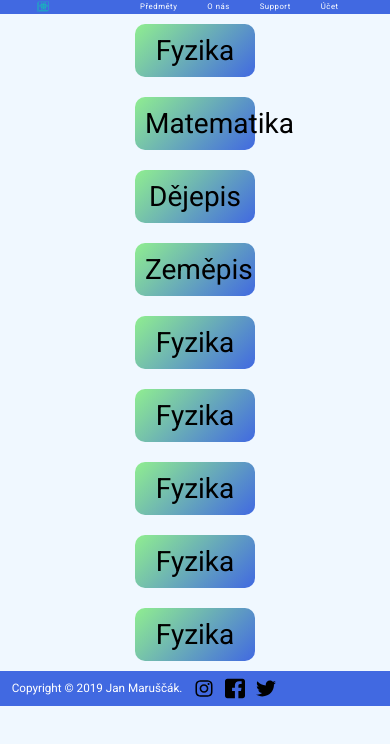
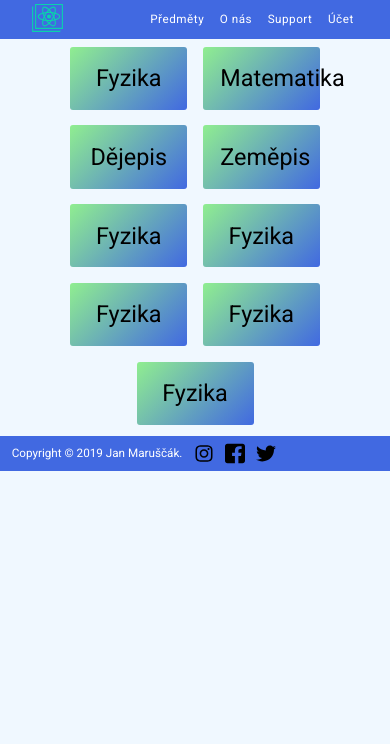
Before and after one commit to JanMaruscak/learnit, a React (Create React App) app: page /subjects in a window 390 px wide. Shown: the top 744 px of the page. Built offline with nearby package versions, Linux system fonts and the light colour scheme.

Commit message:
Improvements

```diff
--- a/src/App.css
+++ b/src/App.css
@@ -26,7 +26,7 @@ nav {
 nav > .menu a {
   color: white;
   background-color: #4169e1; /*#007bff;/*#20639B;*/
-  padding: 0 15px;
+  padding: 0 1vw;
   line-height: 3.5vw;
   display: block;
 }
@@ -77,7 +77,7 @@ nav > .logo {
 .subjects {
   margin-left: auto;
   margin-right: auto;
-  width: 80%;
+  width: 90%;
   display: table;
   text-align: center;
 }
@@ -92,7 +92,7 @@ nav > .logo {
   font-size: 2vw;
   width: 14vw;
   border: 0;
-  border-radius: 10px;
+  border-radius: 0.75vw;
 
   background: rgba(144, 238, 144, 1);
   background: -moz-linear-gradient(
@@ -150,9 +150,9 @@ nav > .logo {
   font-size: 2.25vw;
   border: 0;
   background-color: rgba(0, 0, 0, 0.9);
-  animation: pulse 4s infinite;
+  animation: pulse 2s infinite;
 
-  -webkit-animation: pulse 4s infinite;
+  -webkit-animation: pulse 2s infinite;
 }
 
 @keyframes pulse {
@@ -177,13 +177,22 @@ nav > .logo {
 }
 @-webkit-keyframes pulse {
   0% {
-    color: red;
+    transform: translateY(0px);
   }
   50% {
-    color: blue;
+    transform: translateY(25px);
+  }
+  60% {
+    transform: translateY(-4px);
+  }
+  70% {
+    transform: translateY(4px);
+  }
+  80% {
+    transform: translateY(-1px);
   }
   100% {
-    color: red;
+    transform: translateY(0px);
   }
 }
 
@@ -205,7 +214,7 @@ main {
   text-align: center;
   margin-left: auto;
   margin-right: auto;
-  width: 80%;
+  width: 90%;
 
   /* min-height: 88vh; */
 }
@@ -224,6 +233,7 @@ footer {
   font-size: 1vw;
   margin-left: auto;
   margin-right: auto;
+  margin-top: 1vw;
   background-color: #4169e1;
   color: white;
   height: 3vw;
@@ -245,42 +255,71 @@ footer > img {
 }
 .support-searchBox {
   margin: 20px;
-  width: 40vw;
+  width: 55vw;
   height: 3vw;
   font-size: 2vw;
 }
+.article{
+  width: 20vw;
+  background-color: #708090;
+}
+.article > img{
+  width: 60%;
+}
 /* RESPONSIVITY */
-@media only screen and (max-width: 768px) {
+@media only screen and (max-width: 1024px) {
+  nav {
+    height: 10vw;
+    font-size: 3vw;
+  }
+  nav > .menu a {
+    padding: 0 2vw;
+    line-height: 10vw;
+  }
+  nav > .menu > li:first-of-type {
+    margin-left: 75px;
+  }
+  nav > .logo {
+    width: 10vw;
+  }
   main {
+    width: 100%;
   }
-  .header > h1{
+  main > h1 {
     font-size: 8vw;
   }
-  .header > h2{
+  .header > h1 {
+    font-size: 8vw;
+  }
+  .header > h2 {
     font-size: 6vw;
   }
+  .subjects {
+    width: 100%;
+  }
   .subject-button {
-    font-size: 16px;
-    margin: 10px;
-    padding: 0;
-    width: 120px;
+    font-size: 6vw;
+    margin: 2vw;
+    padding: 4.5vw;
+    width: 30vw;
+
   }
-  .scroll-down-btn{
+  .scroll-down-btn {
     font-size: 4vw;
   }
-  .main-bullet-points > li{
+  .main-bullet-points > li {
     text-align: center;
     list-style-type: none;
     margin: 2vw auto;
     font-size: 5vw;
-    width: 80%;
+    width: 90%;
   }
   .support-searchBox {
     width: 90%;
     margin-left: 0;
     margin-right: 0;
   }
-  footer{
+  footer {
     font-size: 3vw;
     height: 9vw;
     line-height: 9vw;
@@ -295,11 +334,6 @@ footer > img {
   }
 }
 @media only screen and (max-width: 1000px) {
-  .subject-button {
-    font-size: 28px;
-    margin: 10px;
-    padding: 10px;
-  }
   .main-bullet-points {
     text-align: center;
   }
--- a/src/components/Article.js
+++ b/src/components/Article.js
@@ -1,13 +1,11 @@
 import React from "react";
 
-function Article(props) {
+export default function Article(props) {
   return (
       <div className="article">
           <h2>{props.name}</h2>
-          <img src={props.img-url} alt={props.img-alt}/>
-          <p>{props.about}</p>
+          <img src={props.imgUrl} alt={props.imgAlt}/>
+          <p>{props.text}</p>
       </div>
   );
 }
-
-export default Article;
--- a/src/components/Subject.js
+++ b/src/components/Subject.js
@@ -2,7 +2,6 @@ import React from "react";
 import { Link } from "react-router-dom";
 
 export default function Subject(props) {
-  console.log(props)
   const site = `/subjects/${props.name}`//.normalize("NFD").replace(/[\u0300-\u036f]/g, "");
   return (
     <Link to={site}>
--- a/src/components/pages/Main.js
+++ b/src/components/pages/Main.js
@@ -1,5 +1,5 @@
 import React from "react";
-import "../../App.css";
+import Article from '../Article'
 
 function Main() {
   return (
@@ -19,6 +19,9 @@ function Main() {
       </div>
       <main>
         <h3>Nejčtenější články</h3>
+        <div className="articles">
+          <Article imgUrl="https://blog.inpage.cz/obrazek/3/kitten-jpg/" imgAlt="kocicka" name="kocicka"/>
+        </div>
       </main>
     </React.Fragment>
   );
--- a/src/components/pages/SubjectPage.js
+++ b/src/components/pages/SubjectPage.js
@@ -1,7 +1,6 @@
 import React from "react";
 
 export default function SubjectPage({match}) {
-  console.log(match)
   return (
     <main>
         <h1>{match.params.name}</h1>
```
